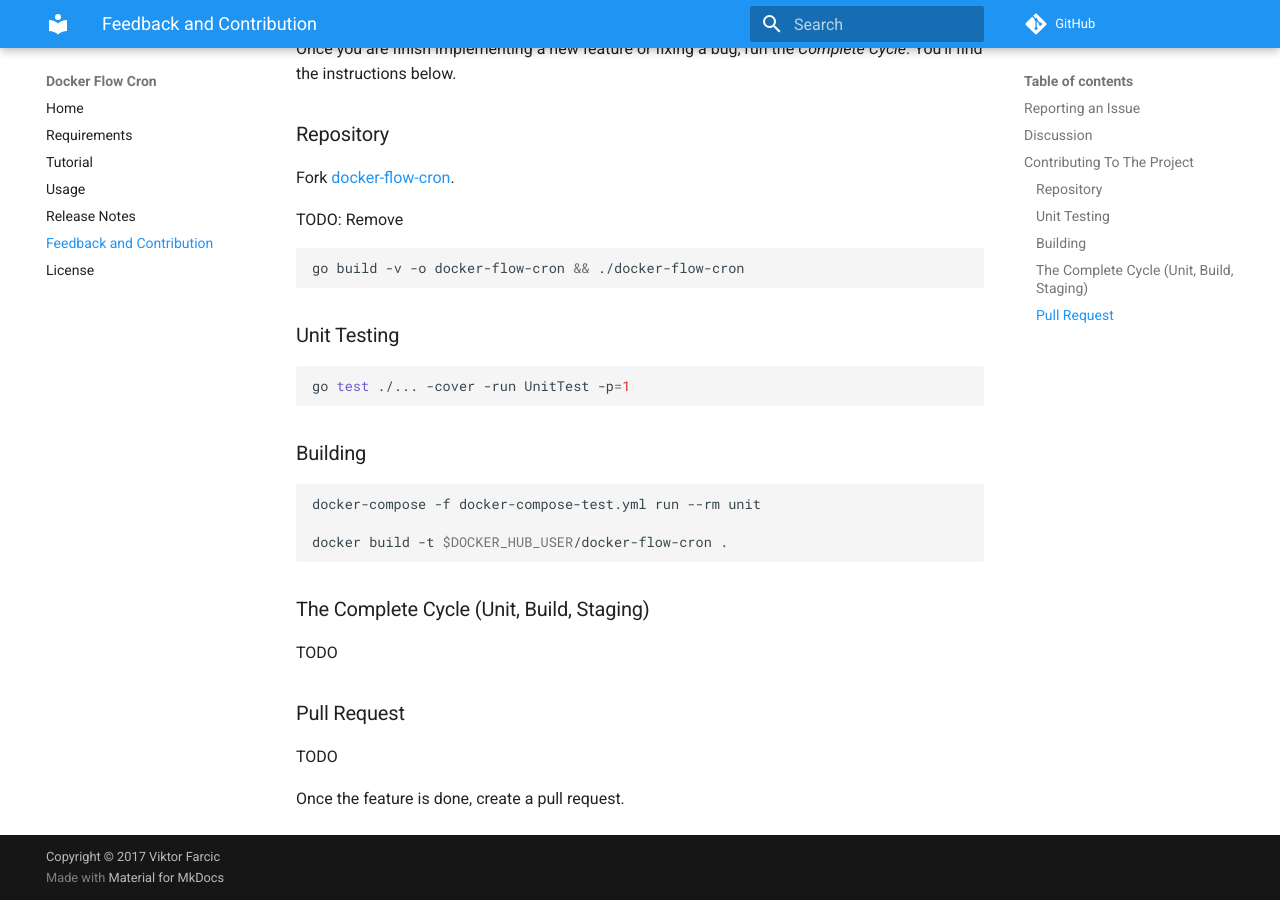
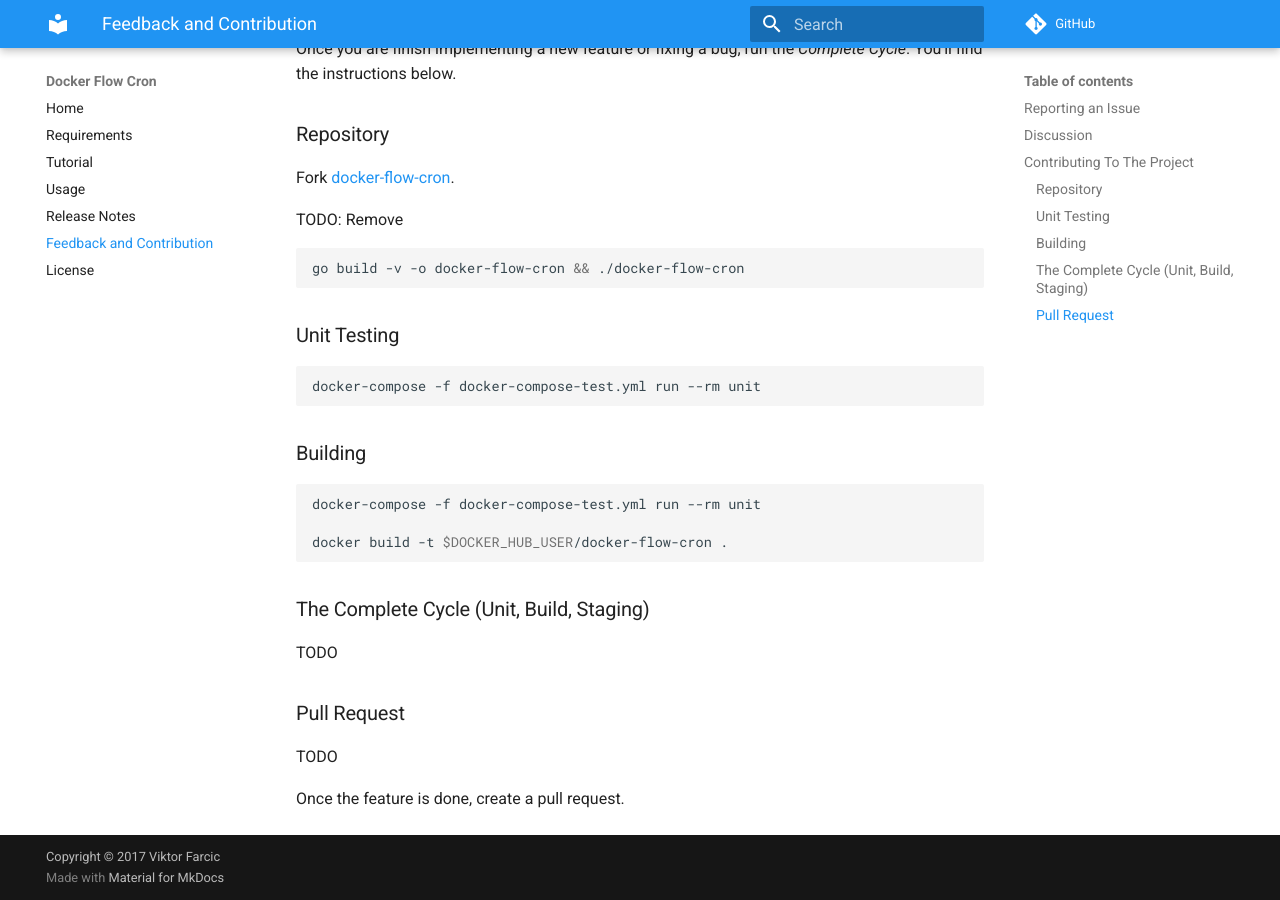
Before and after one commit to vfarcic/docker-flow-cron, an MkDocs documentation site: the page built from docs/feedback-and-contribution.md, in a window 1280 px wide and 900 px high, scrolled down 1015 px. Built offline with MkDocs 1.6.1 and Material for MkDocs 9.7.7, drawn with Linux system fonts in a browser that asks for light colours; comment, search, counter and statistics services are not loaded; old or Windows-style settings are respelled for this version of MkDocs.

Commit message:
Unit Tests

````diff
--- a/.travis.yml
+++ b/.travis.yml
@@ -13,7 +13,7 @@ before_install:
   - 'if [ "$TRAVIS_PULL_REQUEST" = "false" ]; then chmod 600 proxy-key; fi'
 
 script:
-  - docker run --rm -v $PWD:/usr/src/myapp -w /usr/src/myapp -v go:/go -v /var/run/docker.sock:/var/run/docker.sock vfarcic/docker-flow-cron-test bash -c "go get -d -v -t && go test --cover ./... -p=1 && go build -v -o docker-flow-cron"
+  - docker-compose -f docker-compose-test.yml run --rm unit
   - docker build -t vfarcic/docker-flow-cron .
   - docker tag vfarcic/docker-flow-cron vfarcic/docker-flow-cron:${VERSION}
   - 'if [ "$TRAVIS_PULL_REQUEST" = "false" ]; docker login -e $DOCKER_EMAIL -u $DOCKER_USERNAME -p $DOCKER_PASSWORD; fi'
--- a/docker-compose-test.yml
+++ b/docker-compose-test.yml
@@ -7,10 +7,9 @@ services:
     image: vfarcic/docker-flow-cron-test
     volumes:
       - .:/usr/src/myapp
-      - ./go:/go
       - /var/run/docker.sock:/var/run/docker.sock
     working_dir: /usr/src/myapp
-    command: bash -c "go get -d -v -t && go test --cover ./... -p=1 && go build -v -o docker-flow-cron"
+    command: bash -c "go get -d -v -t ./... && go test --cover ./... -p=1 && go build -v -o docker-flow-cron"
 
   docs:
     image: cilerler/mkdocs
--- a/docs/feedback-and-contribution.md
+++ b/docs/feedback-and-contribution.md
@@ -41,7 +41,7 @@ go build -v -o docker-flow-cron && ./docker-flow-cron
 ### Unit Testing
 
 ```bash
-go test ./... -cover -run UnitTest -p=1
+docker-compose -f docker-compose-test.yml run --rm unit
 ```
 
 ### Building
````
Also changed, not shown: 1 other file.
